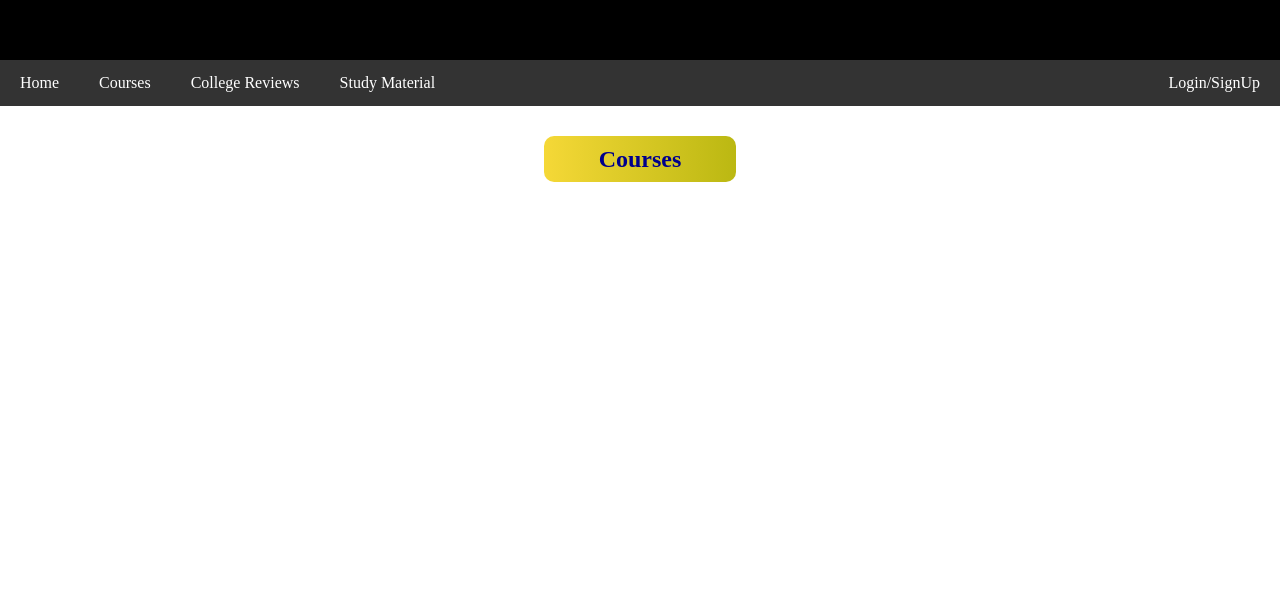
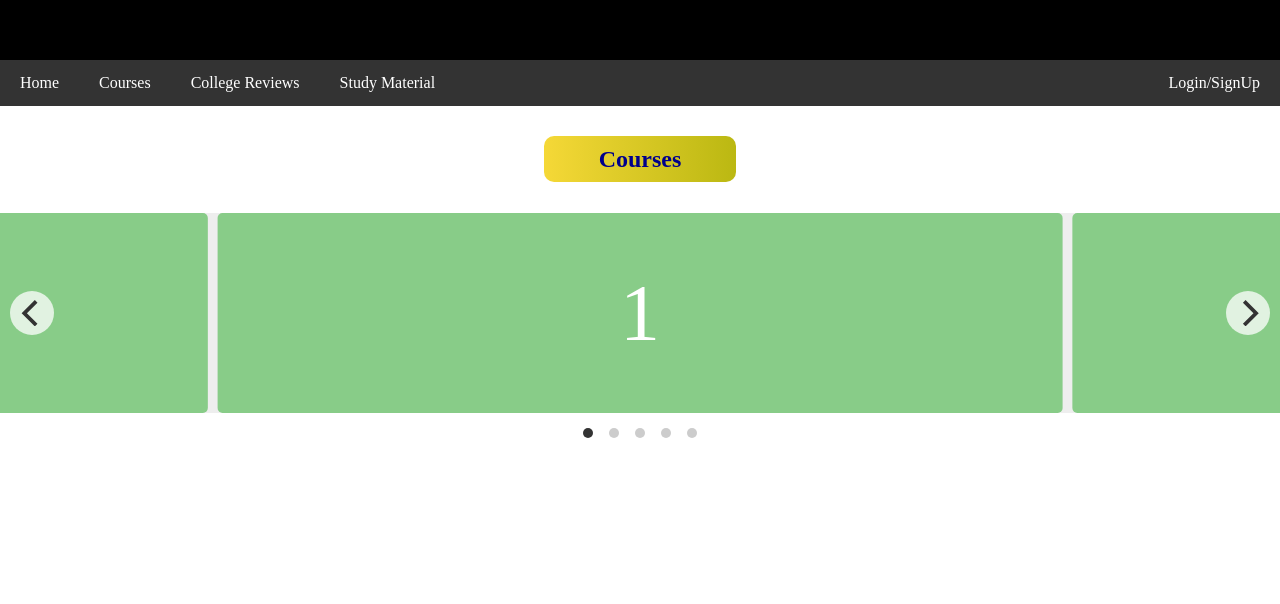
Before and after one commit to YogeshSingh003/Apni-Kaksha---Website, a plain HTML site: page index.html in a window 1280 px wide. Shown: the part 196-800 px from the top of the page. Drawn offline with nearby package versions, Linux system fonts and the light colour scheme.

Commit message:
initial commit

```diff
--- a/Styles/style.css
+++ b/Styles/style.css
@@ -45,6 +45,7 @@ nav a:hover {
 section {
   text-align: center;
   padding-top: 40px;
+  padding-bottom: 20px;
   height: 100vh;
 }
 section h5 {
@@ -54,8 +55,35 @@ section h2 span {
   background: linear-gradient(to right, #f5d837, #bbb812);
   padding: 10px 55px;
   color: darkblue;
+
   border-radius: 10px;
 }
+h2 {
+  padding-bottom: 40px;
+}
+.carousel {
+  background: #eee;
+}
+
+.carousel-cell {
+  width: 66%;
+  height: 200px;
+  margin-right: 10px;
+  background: #8c8;
+  border-radius: 5px;
+  counter-increment: carousel-cell;
+}
+
+/* cell number */
+.carousel-cell:before {
+  display: block;
+  text-align: center;
+  content: counter(carousel-cell);
+  line-height: 200px;
+  font-size: 80px;
+  color: white;
+}
+
 @media screen and (max-width: 700px) {
   nav {
     flex-direction: column;
--- a/index.html
+++ b/index.html
@@ -22,6 +22,10 @@
       href="logo/favicon/favicon-16x16.png"
     />
     <link rel="manifest" href="/site.webmanifest" />
+    <link
+      rel="stylesheet"
+      href="https://unpkg.com/flickity@2/dist/flickity.min.css"
+    />
     <link rel="stylesheet" href="Styles/style.css" />
   </head>
 
@@ -41,6 +45,13 @@
     <main>
       <section>
         <h2><span> Courses </span></h2>
+        <div class="carousel" data-flickity='{ "wrapAround": true }'>
+          <div class="carousel-cell"></div>
+          <div class="carousel-cell"></div>
+          <div class="carousel-cell"></div>
+          <div class="carousel-cell"></div>
+          <div class="carousel-cell"></div>
+        </div>
       </section>
       <section>
         <h2><span> College Reviews</span></h2>
@@ -111,5 +122,6 @@
       <a href="#">Refund Policy</a>
       <a href="#" class="copyright">&copy; 2020 | Apni Kaksha</a>
     </footer>
+    <script src="https://unpkg.com/flickity@2/dist/flickity.pkgd.min.js"></script>
   </body>
 </html>
```
